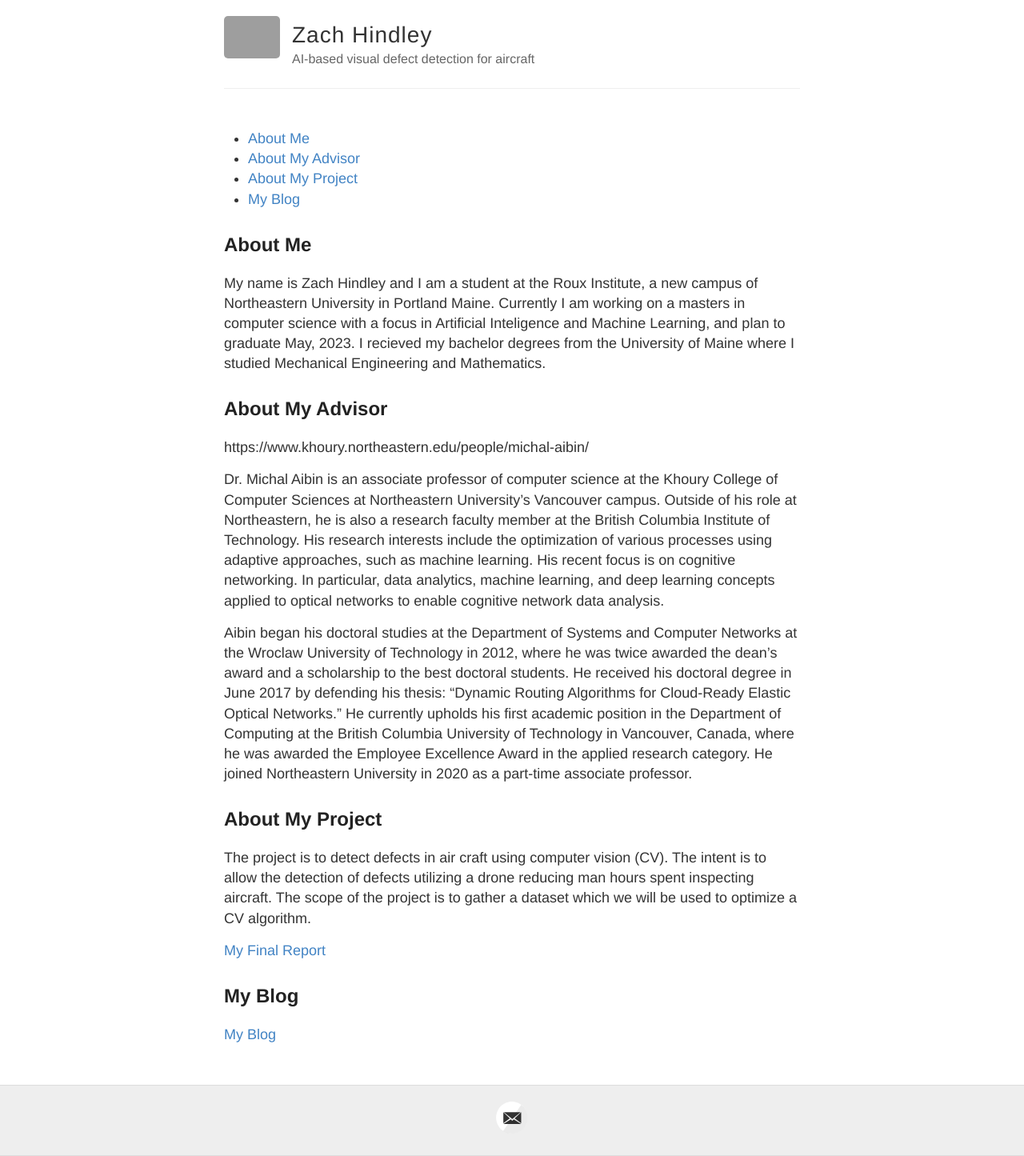
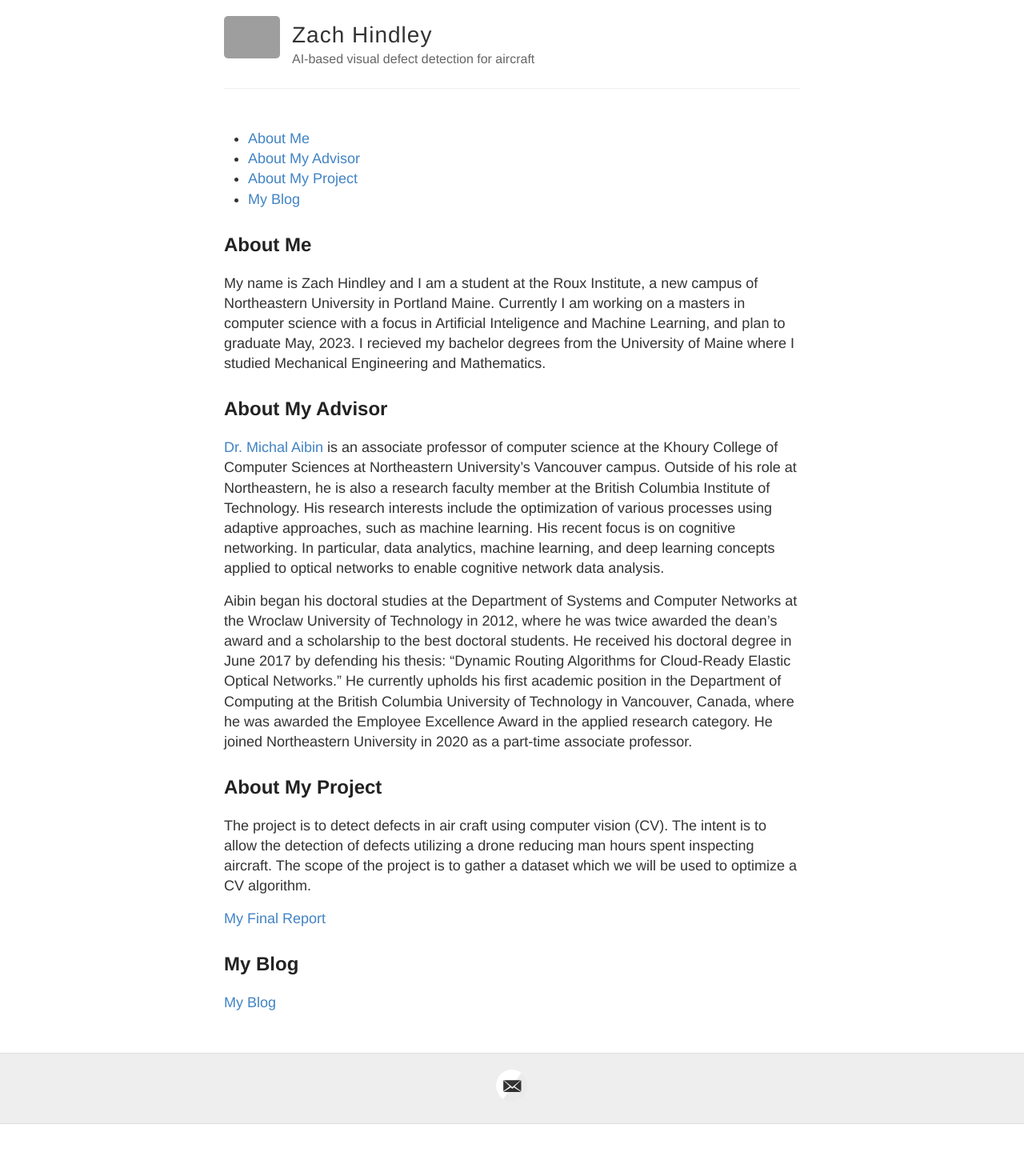
Before and after one commit to zhindley/zhindley.github.io, a Jekyll site: the page built from index.md, in a window 1280 px wide. Shown: the whole page at 80% size. Built offline with Jekyll 4.4.1, drawn with Linux system fonts in a browser that asks for light colours; after the commit the page ends 1405 px from its top, so only the background shows below that; grey boxes are pictures that could not be loaded.

Commit message:
Update index.md

```diff
--- a/index.md
+++ b/index.md
@@ -12,9 +12,7 @@ My name is Zach Hindley and I am a student at the Roux Institute, a new campus o
 
 ## About My Advisor
 
-https://www.khoury.northeastern.edu/people/michal-aibin/
-
-Dr. Michal Aibin is an associate professor of computer science at the Khoury College of Computer Sciences at  Northeastern University’s Vancouver campus. Outside of his role at Northeastern, he is also a research faculty member at the British Columbia Institute of Technology. His research interests include the optimization of various processes using adaptive approaches, such as machine learning. His recent focus is on cognitive networking. In particular, data analytics, machine learning, and deep learning concepts applied to optical networks to enable cognitive network data analysis.
+[Dr. Michal Aibin](https://www.khoury.northeastern.edu/people/michal-aibin/) is an associate professor of computer science at the Khoury College of Computer Sciences at  Northeastern University’s Vancouver campus. Outside of his role at Northeastern, he is also a research faculty member at the British Columbia Institute of Technology. His research interests include the optimization of various processes using adaptive approaches, such as machine learning. His recent focus is on cognitive networking. In particular, data analytics, machine learning, and deep learning concepts applied to optical networks to enable cognitive network data analysis.
 
 Aibin began his doctoral studies at the Department of Systems and Computer Networks at the Wroclaw University of Technology in 2012, where he was twice awarded the dean’s award and a scholarship to the best doctoral students. He received his doctoral degree in June 2017 by defending his thesis: “Dynamic Routing Algorithms for Cloud-Ready Elastic Optical Networks.” He currently upholds his first academic position in the Department of Computing at the British Columbia University of Technology in Vancouver, Canada, where he was awarded the Employee Excellence Award in the applied research category. He joined Northeastern University in 2020 as a part-time associate professor.
 
```
